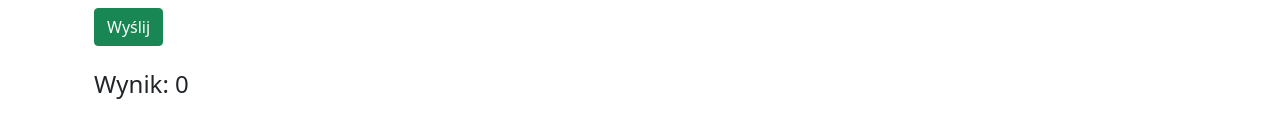
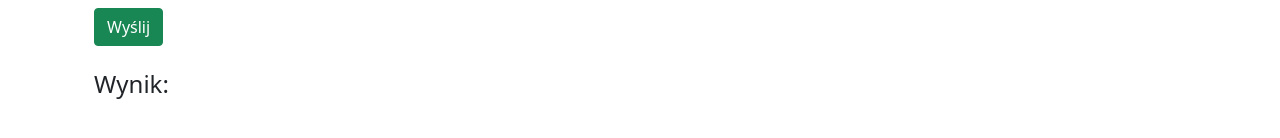
Before and after one commit to wowvaqa/engclcfe, a React (Create React App) app: page / in a window 1280 px wide. Shown: the part 220-358 px from the top of the page. Built offline with nearby package versions, Linux system fonts and the light colour scheme.

Commit message:
json read

```diff
--- a/src/views/HomeView.js
+++ b/src/views/HomeView.js
@@ -13,7 +13,7 @@ import axios from "axios";
 // };
 
 const HomeView = () => {
-  const [sum, setSum] = useState(0);
+  // const [sum, setSum] = useState(0);
   const [firstVal, setFirstVal] = useState(20);
   const [secVal, setSecVal] = useState(11);
   const [jsonData, setJsonData] = useState();
@@ -27,9 +27,8 @@ const HomeView = () => {
       .then(
         (response) => {
           console.log(response);
-          setJsonData(response);
-          jsonData.map((item) => setSum(item.sum));
-          console.log(sum);
+          setJsonData(response.data);
+          console.log(jsonData);
         },
         (error) => {
           console.log(error);
@@ -76,7 +75,7 @@ const HomeView = () => {
         </Button>
         <br></br>
         <br></br>
-        <h4>Wynik: {sum}</h4>
+        <h4>Wynik: </h4>
       </Container>
     </>
   );
```
